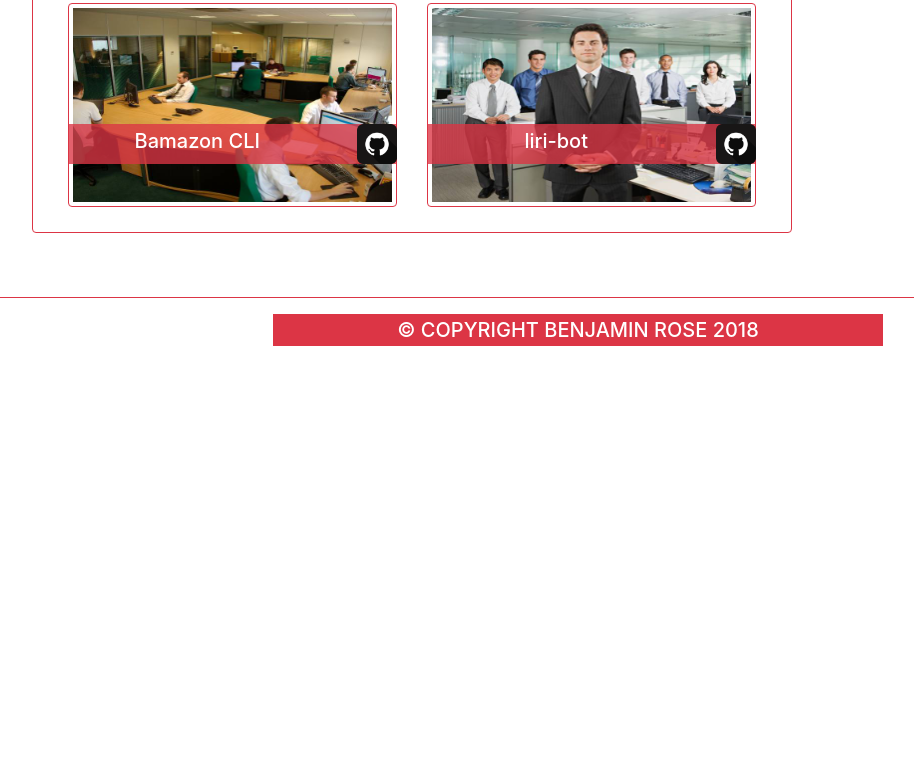
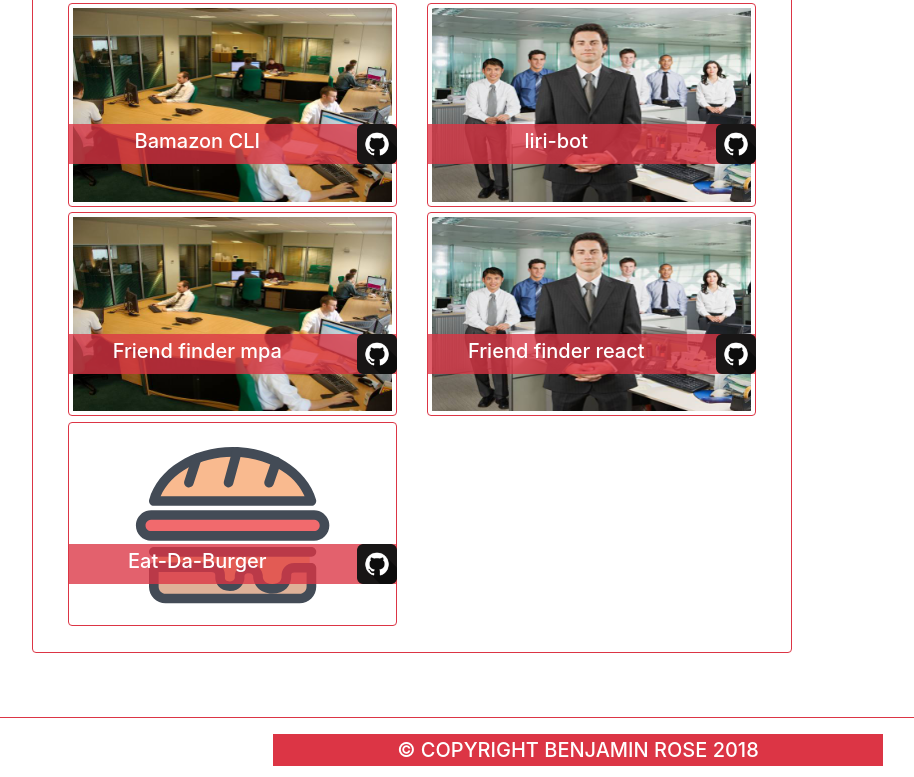
Before and after one commit to benoctopus/Benoctopus.github.io, a plain HTML site: page portfolio.html in a window 1280 px wide. Shown: the part 831-1608 px from the top of the page, without its empty margins (62-976 px from the left). Before the commit the page ends 1188 px from the top, so only its background shows below. Drawn offline with nearby package versions, Linux system fonts and the light colour scheme.

Commit message:
added portfolio items

```diff
--- a/portfolio.html
+++ b/portfolio.html
@@ -151,6 +151,56 @@
           </div>
 
         </div>
+        <div class="row justify-content-center">
+
+          <div class="col-11 col-md-6 mb-5">
+            <img class="img-fluid border border-danger img-thumbnail port-img" src="assets/images/business-q-c-640-480-6.jpg">
+            <div class="position-relative" style="margin-top: -25%; background-color: #dc3545c7; height: 40px;">
+              <div class="row"><a class="col" href="https://friend-finder-mpa.herokuapp.com/">
+                <h3 class="text-center text-white port-text" >Friend finder mpa</h3>
+              </a>
+                <a class="col-auto" target="_blank" href="https://github.com/benoctopus/friend-finder-mpa"><img src="assets/images/if_github_253591.png" style="height: 40px"></a>
+              </div>
+            </div>
+          </div>
+
+          <div class="col-11 col-md-6 mb-5">
+            <img class="img-fluid border border-danger img-thumbnail port-img" src="assets/images/business-q-c-640-480-8.jpg">
+            <div class="position-relative" style="margin-top: -25%; background-color: #dc3545c7; height: 40px;">
+              <div class="row"><a class="col" href="https://friend-finder-react-app.herokuapp.com/">
+                <h3 class="text-center text-white port-text" >Friend finder react</h3>
+              </a>
+                <a class="col-auto" target="_blank" href="https://github.com/benoctopus/friend-finder-react"><img src="assets/images/if_github_253591.png" style="height: 40px"></a>
+              </div>
+            </div>
+          </div>
+
+        </div>
+        <div class="row justify-content-start">
+
+          <div class="col-11 col-md-6 mb-5">
+            <img class="img-fluid border border-danger img-thumbnail port-img" src="assets/images/burger.svg">
+            <div class="position-relative" style="margin-top: -25%; background-color: #dc3545c7; height: 40px;">
+              <div class="row"><a class="col" href="https://blooming-springs-40786.herokuapp.com/">
+                <h3 class="text-center text-white port-text" >Eat-Da-Burger</h3>
+              </a>
+                <a class="col-auto" target="_blank" href="https://github.com/benoctopus/burger"><img src="assets/images/if_github_253591.png" style="height: 40px"></a>
+              </div>
+            </div>
+          </div>
+
+          <!--<div class="col-11 col-md-6 mb-5">-->
+            <!--<img class="img-fluid border border-danger img-thumbnail port-img" src="assets/images/business-q-c-640-480-8.jpg">-->
+            <!--<div class="position-relative" style="margin-top: -25%; background-color: #dc3545c7; height: 40px;">-->
+              <!--<div class="row"><a class="col" href="https://friend-finder-react-app.herokuapp.com/">-->
+                <!--<h3 class="text-center text-white port-text" >Friend finder react</h3>-->
+              <!--</a>-->
+                <!--<a class="col-auto" target="_blank" href="https://github.com/benoctopus/friend-finder-react"><img src="assets/images/if_github_253591.png" style="height: 40px"></a>-->
+              <!--</div>-->
+            <!--</div>-->
+          <!--</div>-->
+
+        </div>
       </div>
     </div>
 
```
Also changed, not shown: assets/images/burger.svg (added).
